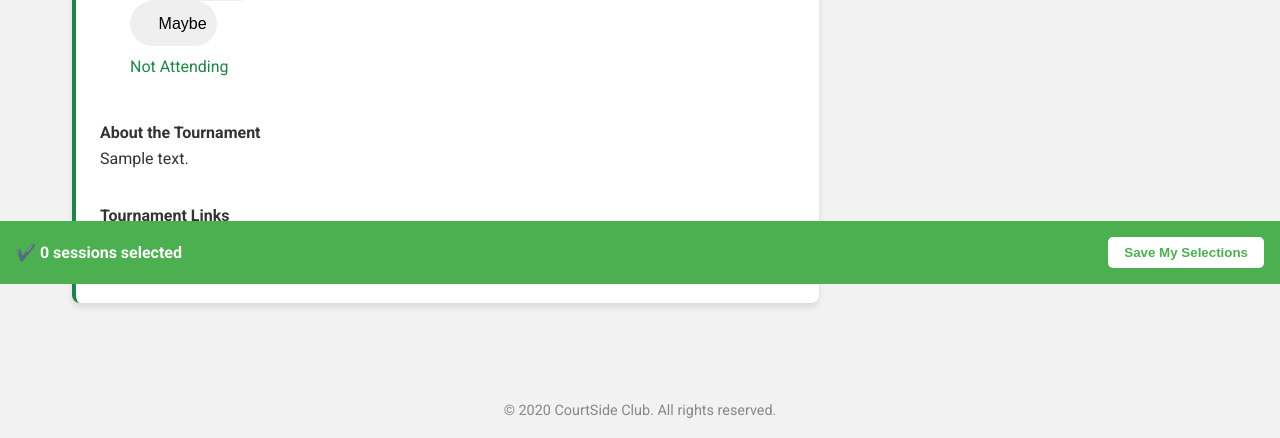
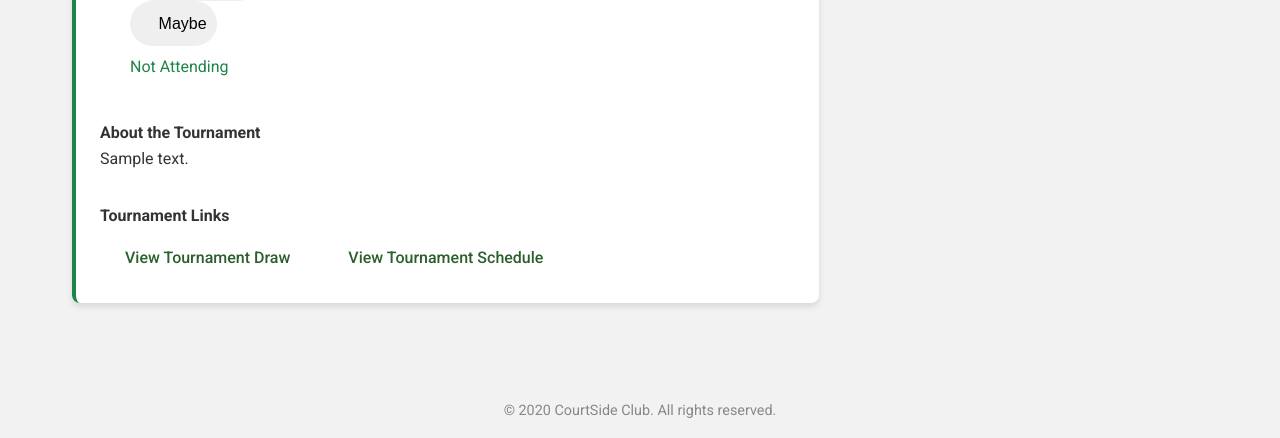
Before and after one commit to rbattleb271982/courtsideclub, a Python web app: template templates/user/tournament_detail.html in a window 1280 px wide. Shown: the part 616-1054 px from the top of the page. Run offline with Jinja, Linux system fonts and the light colour scheme; the template is opened without the code that fills it: most values are stand-ins (such as "Sample title", 1, 10 or a date in 2020).

Commit message:
Improve how users select tournament sessions on the detail page
Removes the floating session save bar and simplifies the session selection UI by placing a static save button at the bottom of the form, removing unnecessary JS.

Replit-Commit-Author: Agent
Replit-Commit-Session-Id: db5d6f38-1060-4ae1-ad70-9df4e87a8ea0
Replit-Commit-Screenshot-Url: https://storage.googleapis.com/screenshot-production-us-central1/bafb033d-26a4-47de-b4d6-96666ed788fe/9ff51682-f8f2-4ce5-9d2c-f3dee1e26dd9.jpg

```diff
--- a/static/css/compact-session-toggles.css
+++ b/static/css/compact-session-toggles.css
@@ -204,42 +204,22 @@ input[type="checkbox"]:checked ~ .check-icon {
   margin-right: 0.5rem;
 }
 
-/* New Session Save Bar */
-#session-save-bar {
-  position: fixed;
-  bottom: -100px;
-  left: 0;
-  right: 0;
-  background: #4CAF50;
-  color: white;
-  font-weight: bold;
-  display: flex;
-  justify-content: space-between;
-  align-items: center;
-  padding: 1rem;
-  transition: bottom 0.3s ease-in-out;
-  z-index: 999;
+/* Regular Save Button */
+.save-button-container {
+  margin-top: 20px;
+  padding: 10px 0;
 }
 
-#session-save-bar.visible {
-  bottom: 0;
+.save-button-container button {
+  width: 100%;
+  font-weight: 600;
+  padding: 10px;
+  border-radius: 8px;
+  transition: background-color 0.2s ease;
 }
 
-#session-save-bar button {
-  background: white;
-  color: #4CAF50;
-  border: none;
-  padding: 0.5rem 1rem;
-  font-weight: bold;
-  border-radius: 5px;
-  cursor: pointer;
-  transition: all 0.2s ease;
-}
-
-#session-save-bar button:hover {
-  background: #f5f5f5;
-  transform: translateY(-2px);
-  box-shadow: 0 2px 5px rgba(0,0,0,0.1);
+.save-button-container button:hover {
+  background-color: #3d8b40;
 }
 
 /* Add padding to body when save container is fixed */
--- a/templates/user/tournament_detail.html
+++ b/templates/user/tournament_detail.html
@@ -6,7 +6,7 @@
 <link rel="stylesheet" href="{{ url_for('static', filename='css/compact-session-toggles.css') }}">
 <link rel="stylesheet" href="{{ url_for('static', filename='css/tournament-buttons.css') }}">
 <link rel="stylesheet" href="{{ url_for('static', filename='css/toggle-switch.css') }}">
-<script src="{{ url_for('static', filename='js/tournament-detail-new.js') }}" defer></script>
+<script src="{{ url_for('static', filename='js/tournament-detail-simplified.js') }}" defer></script>
 <script type="application/ld+json">
 {
   "@context": "https://schema.org",
@@ -240,6 +240,11 @@
                                 <!-- Hidden input for wants_to_meet -->
                                 <input type="hidden" name="wants_to_meet" id="wants_to_meet_hidden" value="{{ 'true' if wants_to_meet is not defined or wants_to_meet else 'false' }}">
                             </div>
+
+                            <!-- Regular non-floating save button -->
+                            <div class="save-button-container mt-3">
+                                <button type="submit" class="btn btn-success btn-block">Save My Selections</button>
+                            </div>
                         </form>
                     </div>
 
@@ -457,9 +462,5 @@
     }
 </style>
 
-<!-- New Session Save Bar - initially hidden -->
-<div id="session-save-bar" style="bottom: -100px;">
-  <span id="session-count">✔️ 0 sessions selected</span>
-  <button type="submit" form="session-form">Save My Selections</button>
-</div>
+<!-- Removed floating session save bar -->
 {% endblock %}
```
Also changed, not shown: static/js/tournament-detail-simplified.js (added, +59 -0 lines).
